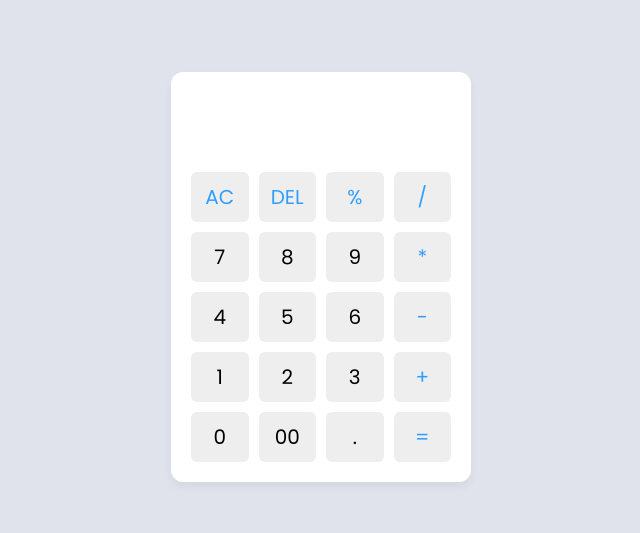
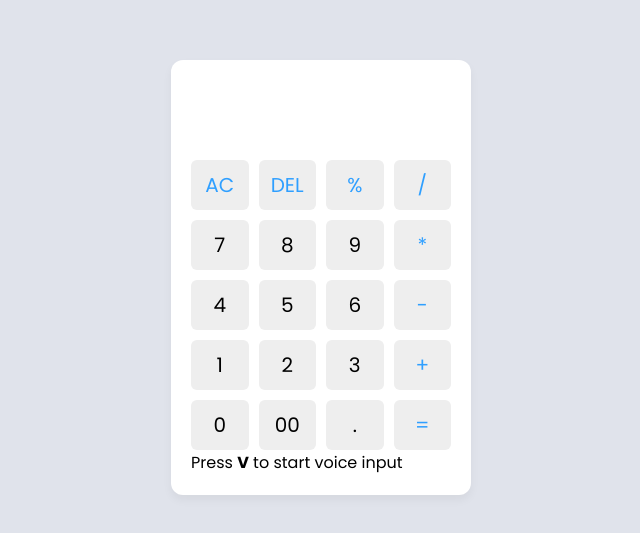
Before and after one commit to aymenzenati26/ZnCalc-, a plain HTML site: page index.html in a window 1280 px wide. Shown: the part 123-656 px from the top of the page, without its empty margins (319-959 px from the left). Drawn offline with Linux system fonts and the light colour scheme.

Commit message:
Update index.html

```diff
--- a/index.html
+++ b/index.html
@@ -39,6 +39,7 @@
         <button data-value=".">.</button>
         <button class="operator" data-value="=">=</button>
       </div>
+      <p>Press <b>V</b> to start voice input</p>
     </div>
 
     <script src="script.js"></script>
```
